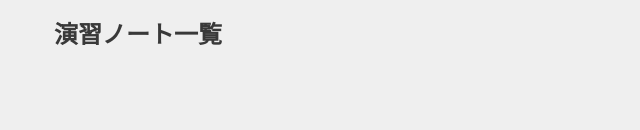
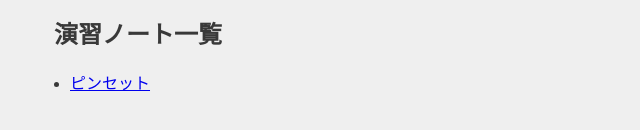
Before and after one commit to wataboshi/xbp, a plain HTML site: page digi_fab/index.html in a window 1280 px wide. Shown: the part 158-288 px from the top of the page, without its empty margins (0-640 px from the left). Drawn offline with Linux system fonts and the light colour scheme.

Commit message:
20231016

```diff
--- a/digi_fab/index.html
+++ b/digi_fab/index.html
@@ -12,6 +12,9 @@
     </logotohome>
     <h1>デジタルファブリケーション</h1>
     <h2>演習ノート一覧</h2>
+    <ul>
+        <li><a href="./1.html">ピンセット</a></li>
+    </ul>
 
 
 
```
